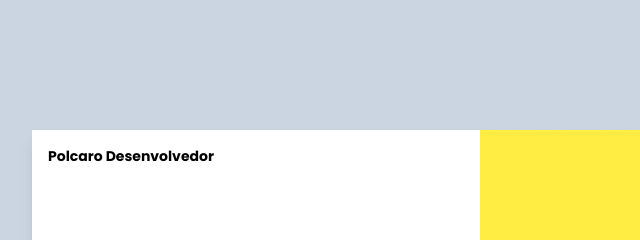
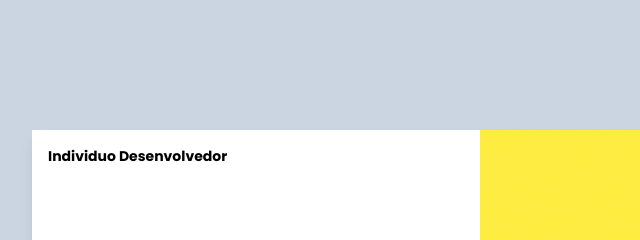
Before and after one commit to polcaronet/Nike_Air, a website: page index.html in a window 1280 px wide. Shown: the top 240 px of the page, 160-800 px from the left. Drawn offline with Linux system fonts and the light colour scheme.

Commit message:
Update index.html

```diff
--- a/index.html
+++ b/index.html
@@ -22,7 +22,7 @@
 
             <div class="w-full h-full md:w-1/2 flex items-center justify-center flex-col">
                 <div class=" w-full">
-                    <h3 class="hidden md:block text-sm ml-4 font-bold mt-4">Polcaro Desenvolvedor</h3>
+                    <h3 class="hidden md:block text-sm ml-4 font-bold mt-4">Individuo Desenvolvedor</h3>
                 </div>
 
                 <div class="w-full h-full flex items-center justify-center  group">
```
